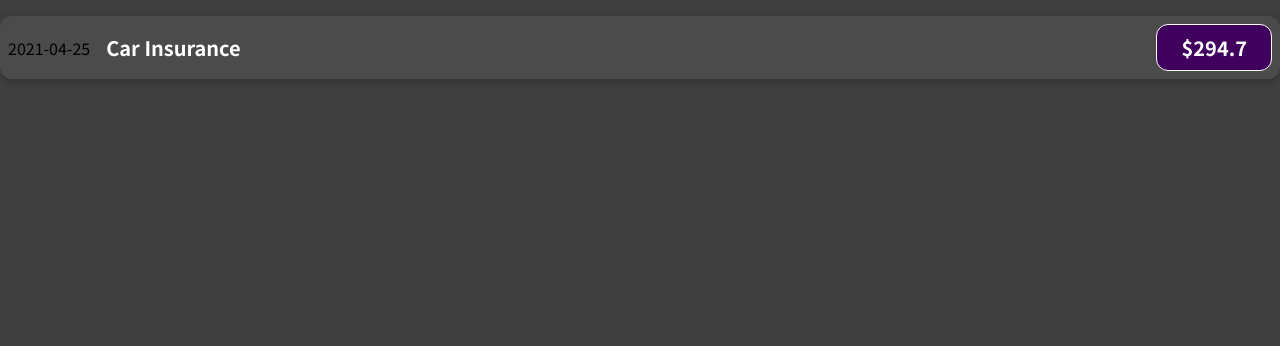
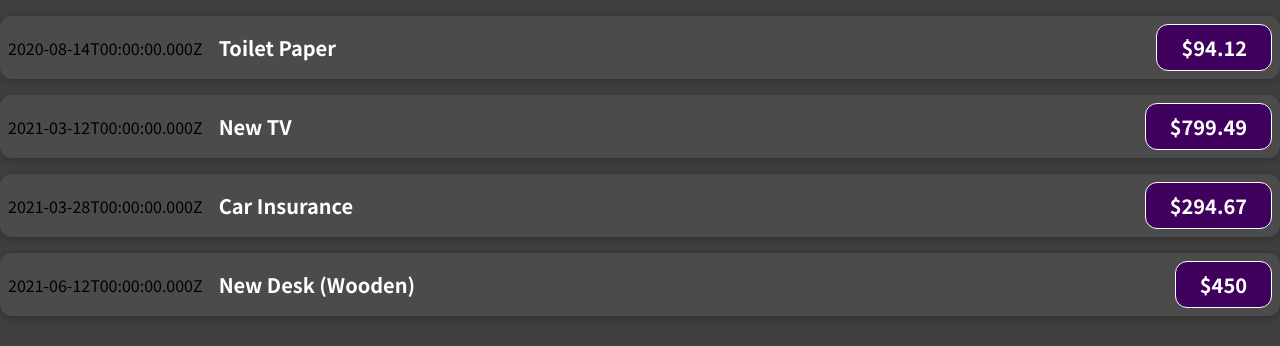
Before and after one commit to surajsgh/Expense_Tracker, a JavaScript app: page / in a window 1280 px wide. Shown: the top 346 px of the page. Built offline with nearby package versions, Linux system fonts and the light colour scheme.

Commit message:
Pass the data via props to the ExpenseItem component.

```diff
--- a/src/App.js
+++ b/src/App.js
@@ -1,9 +1,50 @@
 import ExpenseItem from "./Components/ExpenseItem.js";
 
 function App() {
+  const expenses = [
+    {
+      id: "e1",
+      title: "Toilet Paper",
+      amount: 94.12,
+      date: new Date(2020, 7, 14),
+    },
+    { id: "e2", title: "New TV", amount: 799.49, date: new Date(2021, 2, 12) },
+    {
+      id: "e3",
+      title: "Car Insurance",
+      amount: 294.67,
+      date: new Date(2021, 2, 28),
+    },
+    {
+      id: "e4",
+      title: "New Desk (Wooden)",
+      amount: 450,
+      date: new Date(2021, 5, 12),
+    },
+  ];
+
   return (
     <div>
-      <ExpenseItem></ExpenseItem>
+      <ExpenseItem
+        title={expenses[0].title}
+        amount={expenses[0].amount}
+        date={expenses[0].date}
+      ></ExpenseItem>
+      <ExpenseItem
+        title={expenses[1].title}
+        amount={expenses[1].amount}
+        date={expenses[1].date}
+      ></ExpenseItem>
+      <ExpenseItem
+        title={expenses[2].title}
+        amount={expenses[2].amount}
+        date={expenses[2].date}
+      ></ExpenseItem>
+      <ExpenseItem
+        title={expenses[3].title}
+        amount={expenses[3].amount}
+        date={expenses[3].date}
+      ></ExpenseItem>
     </div>
   );
 }
--- a/src/Components/ExpenseItem.js
+++ b/src/Components/ExpenseItem.js
@@ -1,16 +1,12 @@
 import "./ExpenseItem.css";
 
-function ExpenseItem() {
-  const expenseDate = new Date().toISOString().slice(0, 10);
-  const expenseTitle = "Car Insurance";
-  const expenseAmount = 294.7;
-
+function ExpenseItem(props) {
   return (
     <div className="expense-item">
-      <div>{expenseDate}</div>
+      <div>{props.date.toISOString()}</div>
       <div className="expense-item__description">
-        <h2>{expenseTitle}</h2>
-        <div className="expense-item__price">${expenseAmount}</div>
+        <h2>{props.title}</h2>
+        <div className="expense-item__price">${props.amount}</div>
       </div>
     </div>
   );
```
Also changed, not shown: 1 other file (tests, documents, lock files or other folders).
